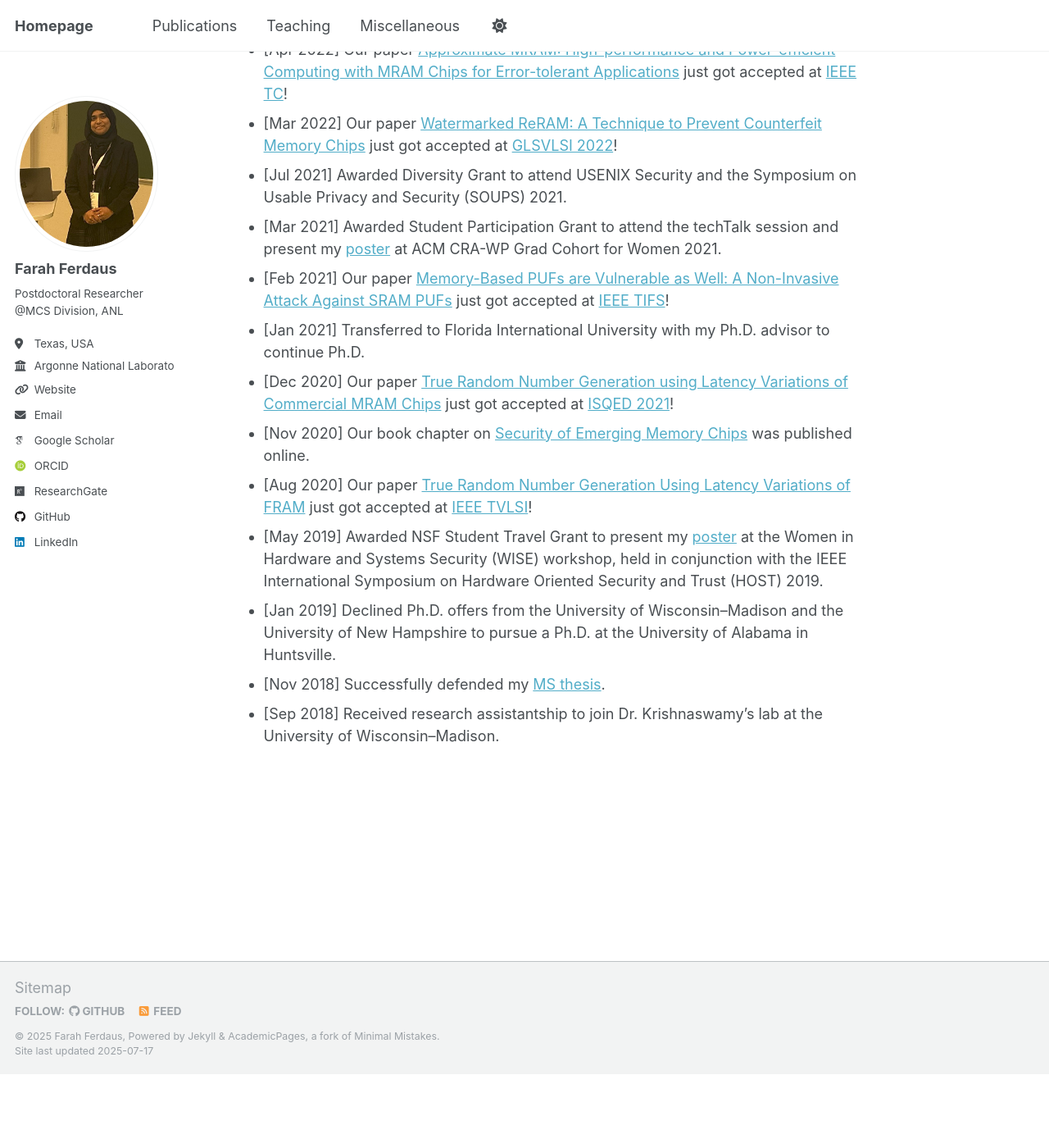
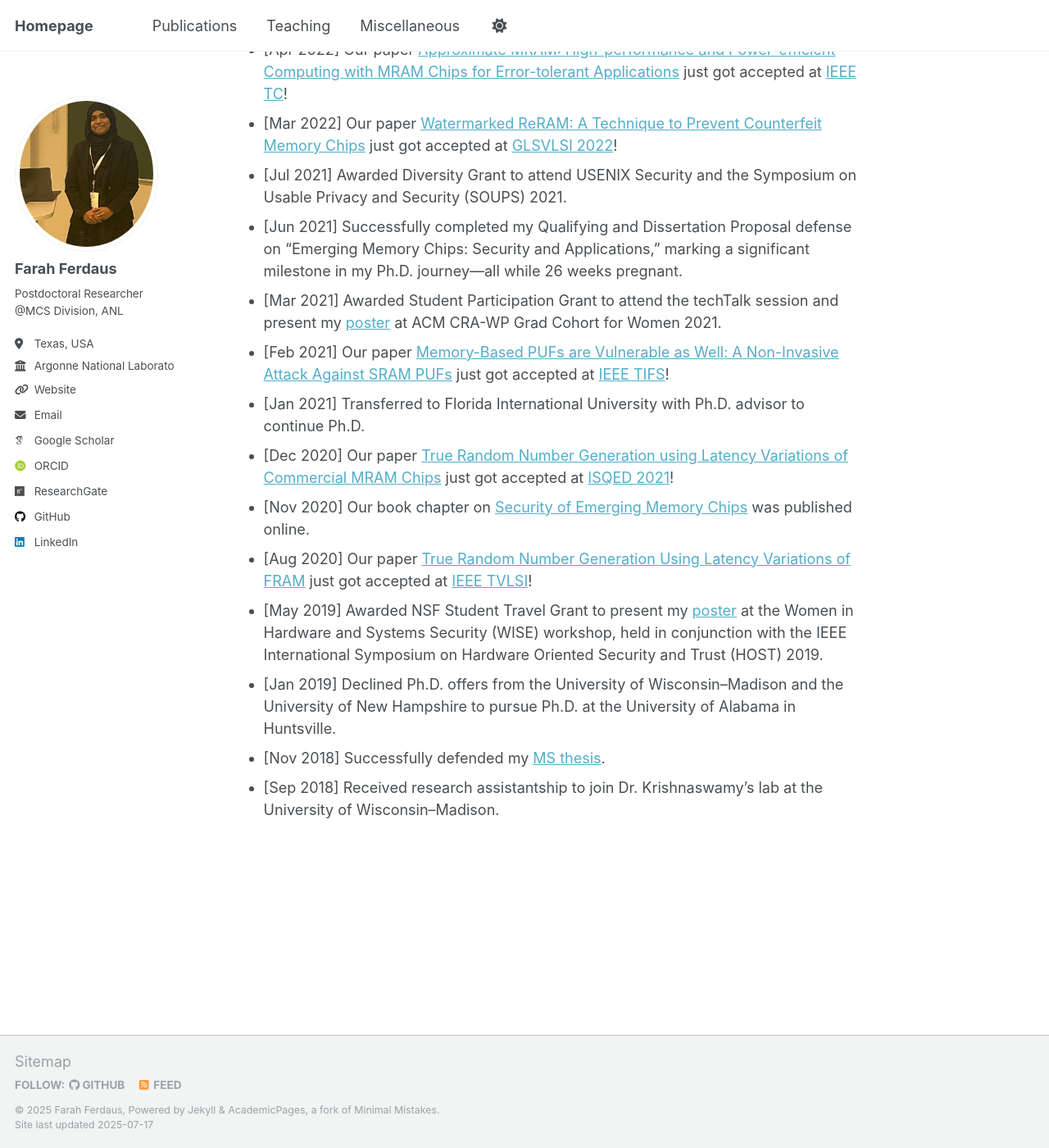
Before and after one commit to fferdaus/fferdaus.github.io, a Jekyll site: the page built from _pages/about.md, in a window 1280 px wide and 1400 px high, scrolled down 2716 px. Shown: the whole window at 82% size. Built offline with Jekyll 4.4.1, drawn with Linux system fonts in a browser that asks for light colours; some web fonts are replaced; before the commit the page ends 4026 px from its top, so only the background shows below that.

Commit message:
Update about.md

```diff
--- a/_pages/about.md
+++ b/_pages/about.md
@@ -76,13 +76,14 @@ She has published numerous scientific articles, including journal articles, conf
 - [Apr 2022] Our paper [Approximate MRAM: High-performance and Power-efficient Computing with MRAM Chips for Error-tolerant Applications](https://ieeexplore.ieee.org/abstract/document/9774950) just got accepted at [IEEE TC](https://ieeexplore.ieee.org/abstract/document/10574467)!
 - [Mar 2022] Our paper [Watermarked ReRAM: A Technique to Prevent Counterfeit Memory Chips](https://dl.acm.org/doi/abs/10.1145/3526241.3530341) just got accepted at [GLSVLSI 2022](https://glsvlsi.org/archive/glsvlsi22/index.html)!
 - [Jul 2021] Awarded Diversity Grant to attend USENIX Security and the Symposium on Usable Privacy and Security (SOUPS) 2021.
+- [Jun 2021] Successfully completed my Qualifying and Dissertation Proposal defense on "Emerging Memory Chips: Security and Applications," marking a significant milestone in my Ph.D. journey—all while 26 weeks pregnant.
 - [Mar 2021] Awarded Student Participation Grant to attend the techTalk session and present my [poster](https://www.researchgate.net/publication/350485836_Opportunities_of_Emerging_Memories_in_the_Computing_System) at ACM CRA-WP Grad Cohort for Women 2021.
 - [Feb 2021] Our paper [Memory-Based PUFs are Vulnerable as Well: A Non-Invasive Attack Against SRAM PUFs](https://ieeexplore.ieee.org/abstract/document/9502078) just got accepted at [IEEE TIFS](https://ieeexplore.ieee.org/xpl/RecentIssue.jsp?punumber=10206)!
-- [Jan 2021] Transferred to Florida International University with my Ph.D. advisor to continue Ph.D.
+- [Jan 2021] Transferred to Florida International University with Ph.D. advisor to continue Ph.D.
 - [Dec 2020] Our paper [True Random Number Generation using Latency Variations of Commercial MRAM Chips](https://ieeexplore.ieee.org/abstract/document/9424346) just got accepted at [ISQED 2021](https://ieeexplore.ieee.org/document/9424342)!
 - [Nov 2020] Our book chapter on [Security of Emerging Memory Chips](https://link.springer.com/chapter/10.1007/978-3-030-64448-2_14) was published online.
 - [Aug 2020] Our paper [True Random Number Generation Using Latency Variations of FRAM](https://ieeexplore.ieee.org/abstract/document/9194084) just got accepted at [IEEE TVLSI](https://ieeexplore.ieee.org/xpl/aboutJournal.jsp?punumber=92)!
 - [May 2019] Awarded NSF Student Travel Grant to present my [poster](https://www.researchgate.net/publication/345918574_Attesting_SRAM_Manufacturer_Toward_the_Avoidance_of_Counterfeit_SRAM) at the Women in Hardware and Systems Security (WISE) workshop, held in conjunction with the IEEE International Symposium on Hardware Oriented Security and Trust (HOST) 2019.
-- [Jan 2019] Declined Ph.D. offers from the University of Wisconsin–Madison and the University of New Hampshire to pursue a Ph.D. at the University of Alabama in Huntsville.
+- [Jan 2019] Declined Ph.D. offers from the University of Wisconsin–Madison and the University of New Hampshire to pursue Ph.D. at the University of Alabama in Huntsville.
 - [Nov 2018] Successfully defended my [MS thesis](https://www.proquest.com/openview/fc2609e2f960bdda4da60559ab25f92e/1?pq-origsite=gscholar&cbl=18750&diss=y).
 - [Sep 2018] Received research assistantship to join Dr. Krishnaswamy's lab at the University of Wisconsin–Madison.
```
